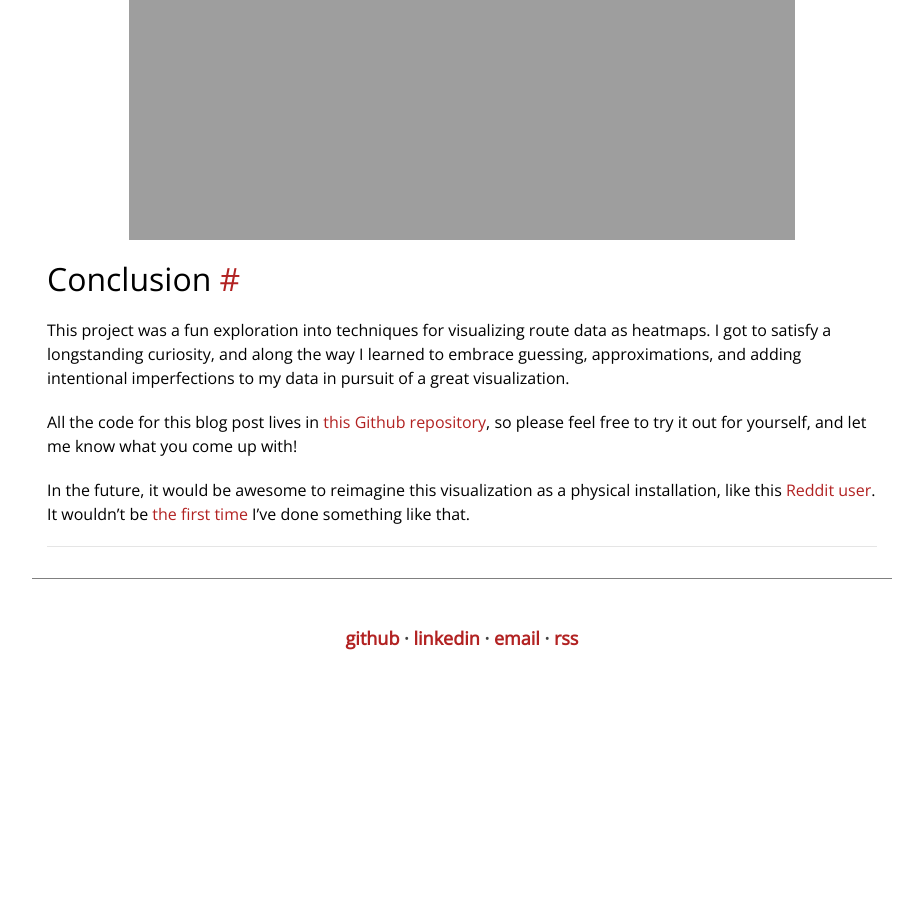
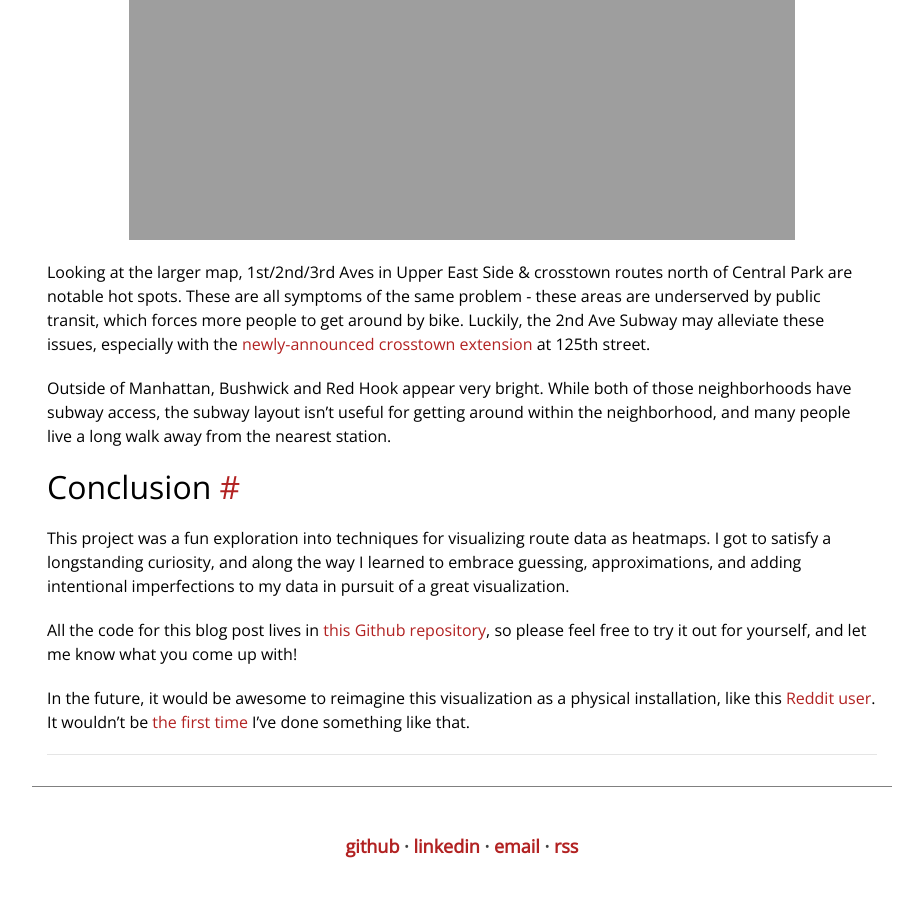
Before and after one commit to yangdanny97/yangdanny97.github.io, a Jekyll site: the page built from _posts/2026-01-17-citibike-strava-heatmap.md, in a window 1280 px wide and 900 px high, scrolled down 10822 px. Shown: the top 897 px of the window, without its empty margins (178-1101 px from the left). Built offline with Jekyll 4.4.1, drawn with Linux system fonts in a browser that asks for light colours; comment, search, counter and statistics services are not loaded; before the commit the page ends 11514 px from its top, so only the background shows below that; some of the changed text lies outside the part shown.

Commit message:
analysis

```diff
--- a/_posts/2026-01-17-citibike-strava-heatmap.md
+++ b/_posts/2026-01-17-citibike-strava-heatmap.md
@@ -151,6 +151,10 @@ Here's a zoomed-in view:
   <img height="500" src="https://yangdanny97.github.io/misc/citibike/citibike_global_raster_zoom.png">
 </p>
 
+Looking at the larger map, 1st/2nd/3rd Aves in Upper East Side & crosstown routes north of Central Park are notable hot spots. These are all symptoms of the same problem - these areas are underserved by public transit, which forces more people to get around by bike. Luckily, the 2nd Ave Subway may alleviate these issues, especially with the [newly-announced crosstown extension](https://www.governor.ny.gov/news/governor-hochul-unveils-plan-reimagine-jamaica-station-and-advance-second-avenue-subway) at 125th street.
+
+Outside of Manhattan, Bushwick and Red Hook appear very bright. While both of those neighborhoods have subway access, the subway layout isn't useful for getting around within the neighborhood, and many people live a long walk away from the nearest station.
+
 # Conclusion
 
 This project was a fun exploration into techniques for visualizing route data as heatmaps. I got to satisfy a longstanding curiosity, and along the way I learned to embrace guessing, approximations, and adding intentional imperfections to my data in pursuit of a great visualization.
```
Also changed, not shown: other parts of _posts/2026-01-17-citibike-strava-heatmap.md (+1 -1 lines).
